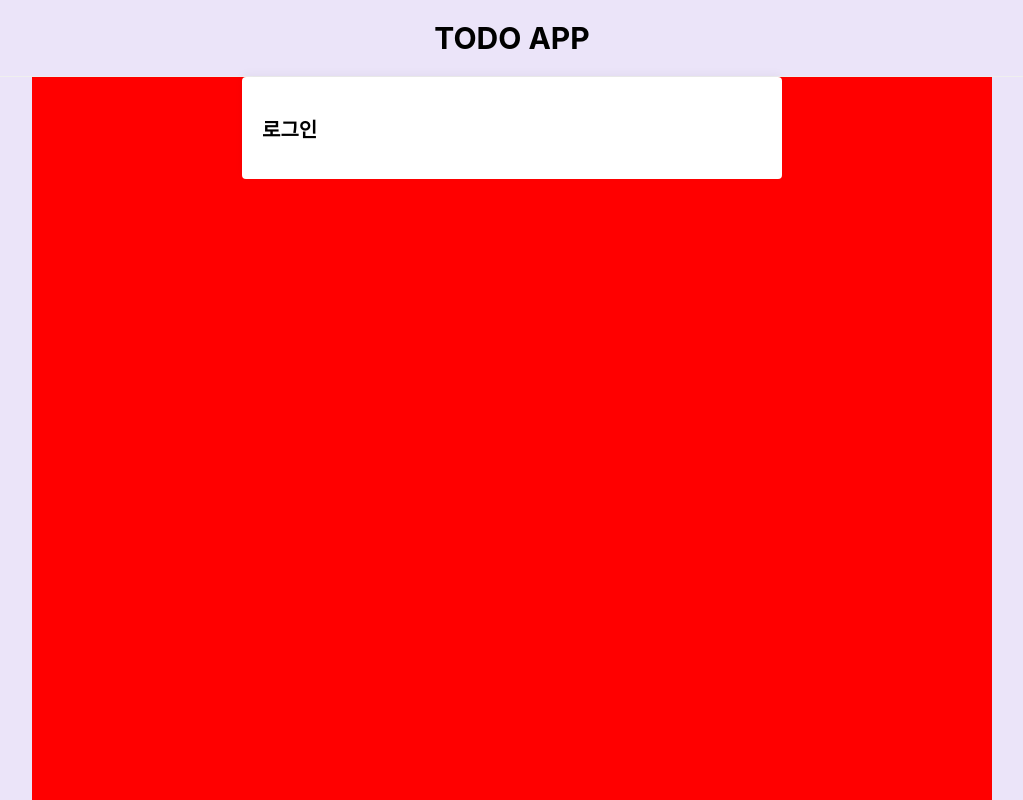
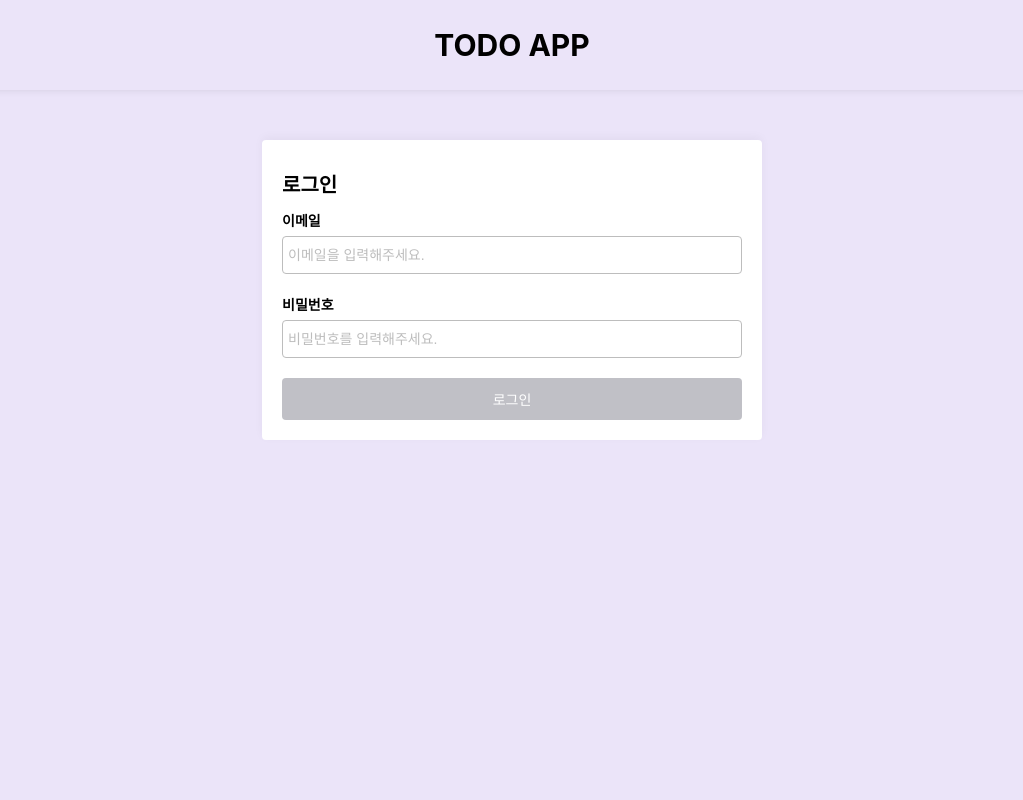
Before and after one commit to hyemin33/todo-app, a React (Vite) app: page /login in a window 1280 px wide. Shown: the whole page, without its empty margins (128-1151 px from the left). Built offline with nearby package versions, Linux system fonts and the light colour scheme.

Commit message:
로그인 auth 분리 및 authForm 추가 (#8)
* feat: add login

* feat: add authForm

* fix: component 수정

* fix: layout header fixed

* fix: auth 분리

* fix: login 수정

```diff
--- a/index.css
+++ b/index.css
@@ -1,5 +1,11 @@
-body {
+body,
+h1,
+h2,
+h3,
+div {
   margin: 0;
+  box-sizing: border-box;
+  line-height: 1.5;
   font-family: -apple-system, BlinkMacSystemFont, 'Segoe UI', 'Roboto', 'Oxygen',
     'Ubuntu', 'Cantarell', 'Fira Sans', 'Droid Sans', 'Helvetica Neue',
     sans-serif;
--- a/src/apis/auth.ts
+++ b/src/apis/auth.ts
@@ -2,9 +2,9 @@ import api from '@src/apis';
 import { SignRequestProps } from './auth.type';
 
 export const signUp = async ({ email, password }: SignRequestProps) => {
-  return api.post('/auth/signin', { email, password });
+  return api.post('/auth/signup', { email, password });
 };
 
 export const signIn = async ({ email, password }: SignRequestProps) => {
-  return api.post('/auth/signup', { email, password });
+  return api.post('/auth/signin', { email, password });
 };
--- a/src/apis/index.ts
+++ b/src/apis/index.ts
@@ -1,6 +1,6 @@
+import auth from '@src/utils/auth';
 import axios from 'axios';
-
-const accessToken = localStorage.getItem('token');
+const accessToken = auth.getToken();
 
 const api = axios.create({
   // baseURL: process.env.REACT_APP_API_URL,
--- a/src/components/auth/AuthForm.tsx
+++ b/src/components/auth/AuthForm.tsx
@@ -1,12 +1,72 @@
+
+import { useState } from 'react';
+import { signIn, signUp } from '@src/apis/auth';
+import auth from '@src/utils/auth';
+import { useNavigate } from 'react-router-dom';
+
 import { FlexCenterBox, FormBox } from '../common/Box';
+import Button from '../common/Button';
+import Input from '../common/Input';
 import { H2 } from '../common/Typography';
 
 const AuthForm = ({ mode = '' }: { mode: string }) => {
-  const pageMode = mode === 'login' ? '로그인' : '회원가입';
+  const navigate = useNavigate();
+
+  const pageMode = mode === 'signin' ? '로그인' : '회원가입';
+
+  const [user, setUser] = useState({ email: '', password: '' });
+
+  const handleChange =
+    (text: string) => (e: React.ChangeEvent<HTMLInputElement>) => {
+      setUser({ ...user, [text]: e.target.value });
+    };
+
+  const handleSubmit = async () => {
+    try {
+      if (mode === 'signin') {
+        const res = await signIn({
+          email: user.email,
+          password: user.password,
+        });
+
+        auth.setToken(res.data.access_token);
+        navigate('/todo');
+      } else {
+        await signUp({
+          email: user.email,
+          password: user.password,
+        });
+        navigate('/login');
+      }
+    } catch (error) {
+      if (error instanceof Error) {
+        return alert(error.message);
+      }
+    }
+  };
+
+
   return (
     <FlexCenterBox>
       <FormBox>
         <H2>{pageMode}</H2>
+        <Input
+          label='이메일'
+          type='text'
+          placeholder='이메일을 입력해주세요.'
+          onChange={handleChange('email')}
+        />
+        <Input
+          label='비밀번호'
+          type='password'
+          placeholder='비밀번호를 입력해주세요.'
+          onChange={handleChange('password')}
+        />
+        <Button
+          text={pageMode}
+          disabled={user.email === '' || user.password === ''}
+          onClick={handleSubmit}
+        />
       </FormBox>
     </FlexCenterBox>
   );
--- /dev/null
+++ b/src/components/common/Button.tsx
@@ -0,0 +1,37 @@
+import styled from '@emotion/styled';
+
+interface IButton {
+  text: string;
+  disabled: boolean;
+  onClick: (e: React.MouseEvent) => void;
+}
+
+const Button = ({ onClick, disabled, text, ...props }: IButton) => {
+  return (
+    <Btn onClick={onClick} disabled={disabled} {...props}>
+      {text}
+    </Btn>
+  );
+};
+
+const Btn = styled.button`
+  width: 100%;
+  height: 42px;
+  border-radius: 4px;
+  border: solid 1px #e5e5e8;
+  background: #fff;
+  display: flex;
+  align-items: center;
+  justify-content: center;
+  font-size: 14px;
+  color: #333333;
+  cursor: pointer;
+
+  &:disabled {
+    background-color: #c0c0c6;
+    color: #fff;
+    border: none;
+  }
+`;
+
+export default Button;
--- a/src/components/common/Input.tsx
+++ b/src/components/common/Input.tsx
@@ -1,10 +1,19 @@
 import styled from '@emotion/styled';
 
-const Input = ({ label, isPw = false, ...props }) => {
+
+interface IInput {
+  label: string;
+  type: string;
+  placeholder: string;
+  onChange: (e: React.ChangeEvent<HTMLInputElement>) => void;
+}
+
+const Input = ({ label, placeholder, type, ...props }: IInput) => {
   return (
     <InputArea>
       {label && <LabelText>{label}</LabelText>}
-      <StyledInput {...props} type={isPw ? 'password' : 'text'} />
+      <StyledInput placeholder={placeholder} type={type} {...props} />
+
     </InputArea>
   );
 };
--- a/src/components/common/Typography.ts
+++ b/src/components/common/Typography.ts
@@ -6,4 +6,5 @@ export const H1 = styled.h1`
 
 export const H2 = styled.h2`
   font-size: 20px;
+  margin: 10px 0;
 `;
--- a/src/components/layouts/index.tsx
+++ b/src/components/layouts/index.tsx
@@ -6,25 +6,38 @@ const DefaultLayout = () => {
   return (
     <Wrap>
       <Header />
-      <Container>
-        <Outlet />
-      </Container>
+      <Body>
+        <Container>
+          <Outlet />
+        </Container>
+      </Body>
     </Wrap>
   );
 };
 
 const Wrap = styled.div`
   width: 100%;
-  height: 100vh;
+  background: #ebe4f9;
+  overflow: hidden;
   position: relative;
-  overflow: hidden;
-  background: #ebe4f9;
+`;
+
+const Body = styled.div`
+  width: 100%;
+  min-height: 100vh;
+  overflow: auto;
+  display: flex;
+  justify-content: center;
+  padding: 140px 0 50px;
+
 `;
 
 const Container = styled.div`
   max-width: 960px;
+
+  width: 100%;
   height: 100%;
-  margin: auto;
-  background: red;
+  padding: 0 20px;
+
 `;
 export default DefaultLayout;
--- a/src/components/layouts/units/Header.tsx
+++ b/src/components/layouts/units/Header.tsx
@@ -10,9 +10,17 @@ const Header = () => {
 };
 
 const HeaderWrap = styled.div`
-  border-bottom: 1px solid #efefef;
+
+  background: #ebe4f9;
+  position: fixed;
   width: 100%;
+  height: 90px;
+  display: flex;
+  align-items: center;
+  justify-content: center;
   text-align: center;
+  box-shadow: 0 -3px 10px 0 rgba(39, 39, 39, 0.2);
+
 `;
 
 export default Header;
--- a/src/pages/Login/index.tsx
+++ b/src/pages/Login/index.tsx
@@ -1,17 +1,9 @@
-import { signIn } from '@src/apis/auth';
+
 import AuthForm from '@src/components/auth/AuthForm';
 
 const LoginPage = () => {
-  const handleSubmit = async () => {
-    const res = await signIn({
-      email: 'test9999@naver.com',
-      password: 'qwe123123!!',
-    });
+  return <AuthForm mode='signin' />;
 
-    console.log(res);
-  };
-
-  return <AuthForm mode='login' />;
 };
 
 export default LoginPage;
--- /dev/null
+++ b/src/utils/auth.ts
@@ -0,0 +1,14 @@
+interface IAuth {
+  setToken(token: string): void;
+  getToken(): any;
+}
+
+const auth: IAuth = {
+  setToken(token) {
+    return localStorage.setItem('token', token);
+  },
+  getToken() {
+    return localStorage.getItem('token');
+  },
+};
+export default auth;
```
